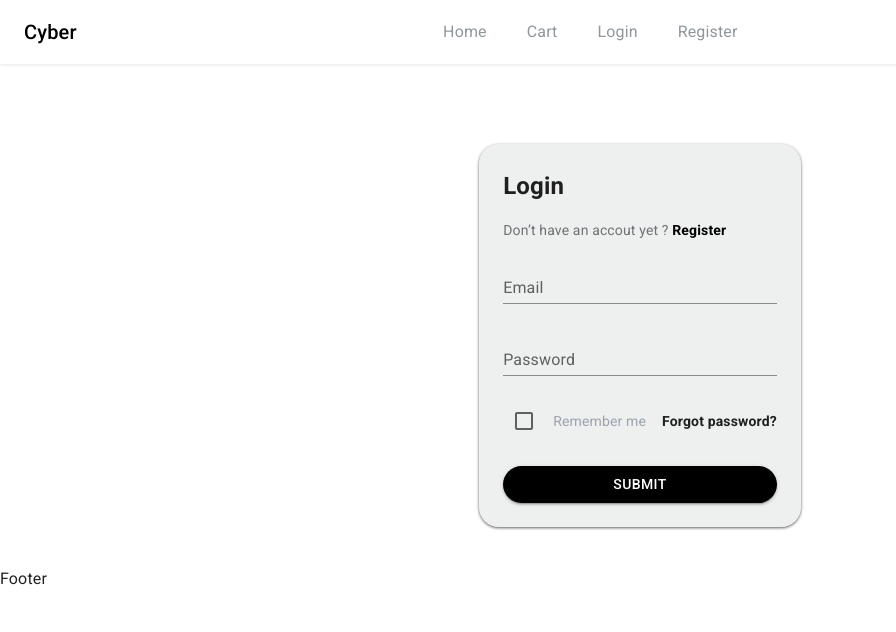
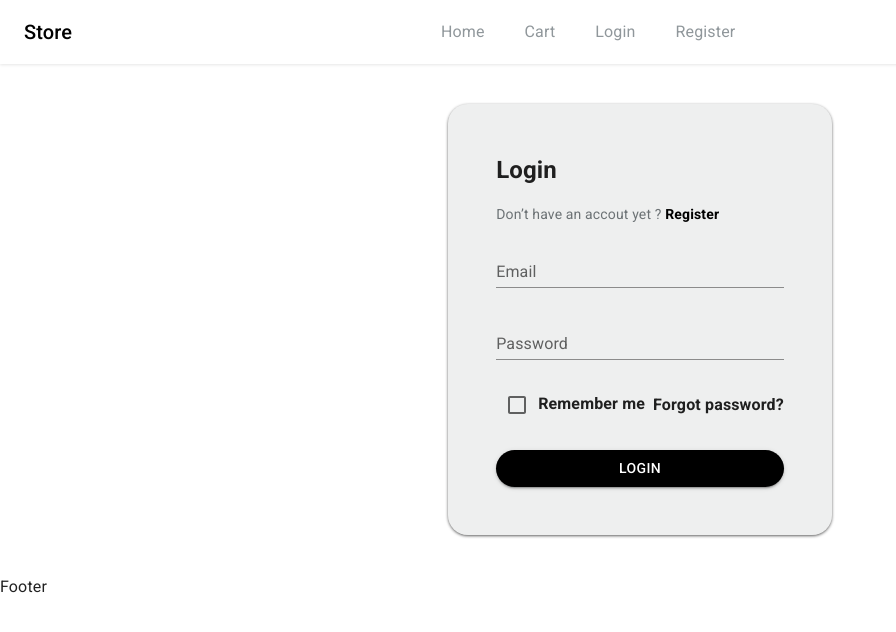
Before and after one commit to mayoshmase-dot/E-Store, a React (Vite) app: page /login in a window 1280 px wide. Shown: the top 632 px of the page, without its empty margins (0-896 px from the left). Built offline with nearby package versions, Linux system fonts and the light colour scheme.

Commit message:
fix error

```diff
--- /dev/null
+++ b/src/api/AuthAxiosInstance.js
@@ -0,0 +1,13 @@
+import axios from "axios";
+
+const token = localStorage.getItem("accessToken");
+
+const AuthAxiosInstance = axios.create({
+  baseURL: "https://knowledgeshop.runasp.net/api",
+  headers: {
+    "Accept-Language": "en",
+    Authorization: `Bearer ${token}`,
+  },
+});
+
+export default AuthAxiosInstance;
--- a/src/components/categories/Categories.jsx
+++ b/src/components/categories/Categories.jsx
@@ -8,7 +8,7 @@ export default function Categories() {
     if (isError) return <Box color={'red'}>{error.message}</Box>
     return (
         <Box display={'flex'} gap={3} mt={2} >
-            {data.response.map((category) => (
+            {data.response.data.map((category) => (
                 <Card sx={{ display: 'flex', alignItems: 'center', justifyContent: 'center', p: 7,  flex: "1 1 200px" , backgroundColor: 'rgba(205, 207, 207, 0.34)' }}>
                     <Typography textAlign={'center'} >
                         {category.name}
--- a/src/components/navbar/Navbar.jsx
+++ b/src/components/navbar/Navbar.jsx
@@ -18,7 +18,7 @@ export default function Navbar() {
       <AppBar position="static" sx={{ backgroundColor: "rgb(255, 255, 255)", boxShadow: '0px 1px 3px rgba(0, 0, 0, 0.1)' }}>
         <Toolbar sx={{ display: 'flex', justifyContent: 'space-between' }}>
           <Typography variant="h6" component="div" sx={{ color: "rgb(0, 0, 0)" }}>
-            Cyber
+            Store
           </Typography>
           <Box sx={{ display: { xs: 'none', sm: 'flex' }, gap: 5 }}>
             <Link component={RouterLink} to={'/'} underline='none' sx={{ color: 'rgb(144, 151, 155)' }}>Home</Link>
--- /dev/null
+++ b/src/components/products/Products.jsx
@@ -0,0 +1,8 @@
+import React from 'react'
+
+export default function Products() {
+
+  return (
+    <div>Products</div>
+  )
+}
--- /dev/null
+++ b/src/hooks/useCart.jsx
@@ -0,0 +1,16 @@
+import { useQuery } from '@tanstack/react-query'
+import AuthAxiosInstance from '../api/AuthAxiosInstance';
+
+export default function useCart() {
+    const getItem = async () => {
+        const response = await AuthAxiosInstance.get('/Cart');
+        return response.data
+    }
+    const query = useQuery({
+        queryKey: ['cart'],
+        queryFn: getItem,
+        staleTime: 100 * 60 * 5
+    });
+
+    return query;
+}
--- a/src/layout/MainLayout.jsx
+++ b/src/layout/MainLayout.jsx
@@ -8,7 +8,7 @@ export default function MainLayout() {
     return (
         <>
             <Navbar />
-            <Container maxWidth='lg'>
+            <Container maxWidth='md'>
                 <Outlet />
             </Container>
             <Footer />
--- a/src/pages/auth/login/Login.jsx
+++ b/src/pages/auth/login/Login.jsx
@@ -1,5 +1,5 @@
 import { yupResolver } from '@hookform/resolvers/yup';
-import { Box, Button, TextField, Typography, Link, Checkbox } from '@mui/material';
+import { Box, Button, TextField, Typography, Link, Checkbox, Grid } from '@mui/material';
 import { Link as RouterLink } from 'react-router-dom';
 import axios from 'axios';
 import { useForm } from 'react-hook-form'
@@ -14,6 +14,9 @@ export default function Login() {
   const LoginForm = async (values) => {
     try {
       const response = await axiosInstance.post('/auth/Account/Login', values);
+      if (response.status == 200) {
+        localStorage.setItem("accessToken", response.data.accessToken)
+      }
       console.log("response", response);
     }
     catch (error) {
@@ -21,13 +24,13 @@ export default function Login() {
     }
   }
   return (
-
-    <Box display={'flex'} justifyContent={'center'} alignItems={'center'}  >
+    <Box display={'flex'} justifyContent={'center'} alignItems={'center'}>
       <Box component={'section'} my={5} display={'flex'} flexDirection={'column'} bgcolor={'rgba(205, 207, 207, 0.34)'}
-        p={3} mt={10} boxShadow={'0px 1px 3px rgba(0, 0, 0, 0.63)'} borderRadius={5}>
+        mt={5} p={6} boxShadow={'0px 1px 3px rgba(0, 0, 0, 0.63)'} borderRadius={5}>
         <Box display={'flex'} flexDirection={'column'} gap={2}>
           <Typography component={'h1'} variant='p'>Login</Typography>
-          <Typography component={'h6'} variant='body2' color='#6C7275' >Don’t have an accout yet ?<Link component={RouterLink} to={'/register'} underline='none' fontWeight={'bold'} sx={{ color: 'black' }}> Register</Link></Typography>
+          <Typography component={'h6'} variant='body2' color='#6C7275' >Don’t have an accout yet ?<Link component={RouterLink} to={'/register'}
+            underline='none' fontWeight={'bold'} sx={{ color: 'black' }}> Register</Link></Typography>
         </Box>
         <Box component={'form'} display={'flex'} flexDirection={'column'} justifyContent={'center'} gap={3} mt={2}
           onSubmit={handleSubmit(LoginForm)} >
@@ -36,19 +39,18 @@ export default function Login() {
           <TextField {...register('password')} fullWidth label="Password" variant="standard"
             error={errors.password} helperText={errors.password?.message} />
 
-          <Box display="flex" gap={1} alignItems="center" width="100%">
-            <Checkbox />
-            <Typography variant="body2" sx={{ color: '#9CA3AF' }}>
-              Remember me
-            </Typography>
-            <Box sx={{ flexGrow: 1 }} />
-            <Typography variant="body2" sx={{ fontWeight: 'bold', cursor: 'pointer' }}>
+
+          <Grid container justifyContent={'space-between'} gap={1} alignItems={'center'} color={'9CA3AF'} fontWeight={'bold'}>
+            <Grid item size={{ xs: '{ 12}', sm: '{ 6}', md: '{4}', lg: '{3}' }}>
+              <Checkbox />Remember me
+            </Grid>
+            <Grid item size={{ xs: '{ 12}', sm: '{ 6}', md: '{4}', lg: '{3}' }}>
               Forgot password?
-            </Typography>
-          </Box>
-          <Button type='submit' variant="contained" sx={{ backgroundColor: 'black' , borderRadius:5 }}>Submit</Button>
+            </Grid>
+          </Grid>
+          <Button type='submit' variant="contained" sx={{ backgroundColor: 'black', borderRadius: 5 }}>Login</Button>
 
         </Box>
-      </Box></Box>
+      </Box ></Box >
   )
 }
--- a/src/pages/cart/Cart.jsx
+++ b/src/pages/cart/Cart.jsx
@@ -1,6 +1,8 @@
 import React from 'react'
+import useCart from '../../hooks/useCart'
 
 export default function Cart() {
+  const {data,isError,isLoading,error} = useCart()
   return (
     <div>Cart</div>
   )
--- a/src/pages/home/Home.jsx
+++ b/src/pages/home/Home.jsx
@@ -1,8 +1,12 @@
 import React from 'react'
 import Categories from '../../components/categories/Categories'
+import Products from '../../components/products/Products'
 
 export default function Home() {
   return (
+    <>
     <Categories />
+    <Products />
+    </>
   )
 }
```
Also changed, not shown: src/hooks/useProducts.jsx (added, +14 -0 lines).
